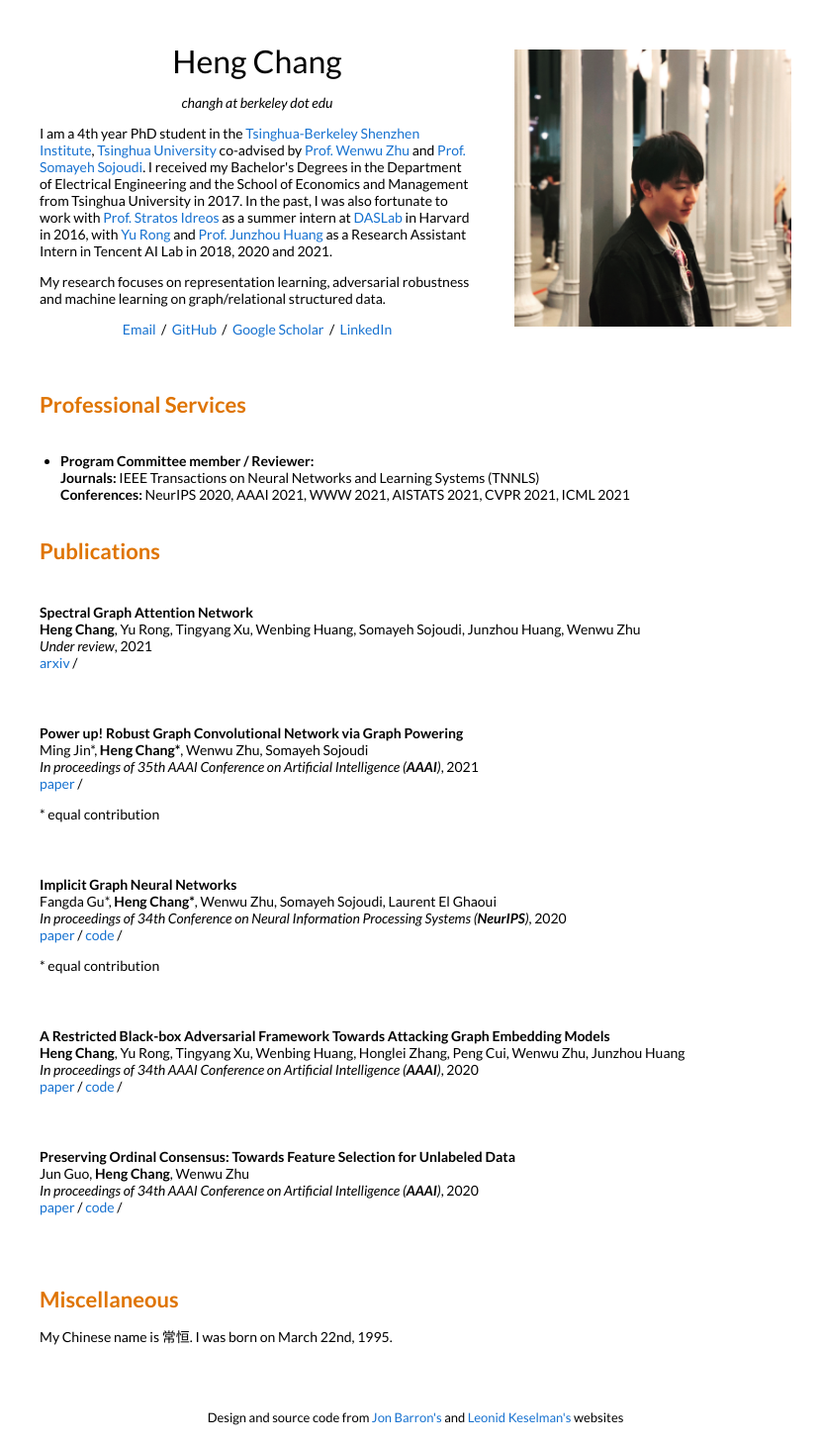
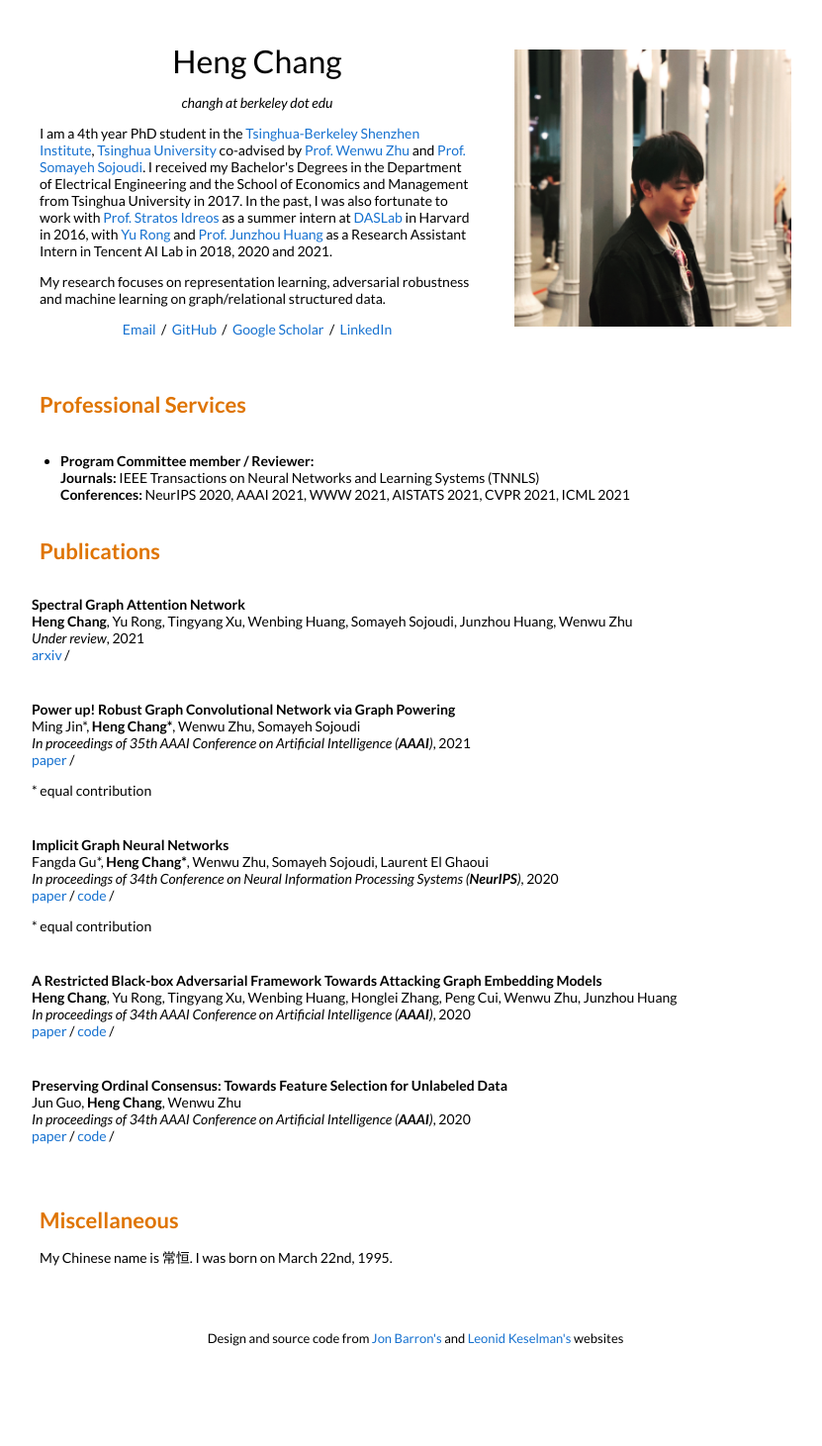
Before and after one commit to hchang95/hchang95.github.io, a Jekyll site: the page built from _posts/2021-03-01-arxiv-0.markdown, in a window 1280 px wide. Shown: the whole page at 99% size, without its empty margins (220-1051 px from the left). Built offline with Jekyll 4.4.1, drawn with Linux system fonts in a browser that asks for light colours; after the commit the page ends 1381 px from its top, so only the background shows below that.

Commit message:
Update default.html

```diff
--- a/_layouts/default.html
+++ b/_layouts/default.html
@@ -83,7 +83,7 @@
           {% for cat in post.categories %}
           {% if cat == 'research' %}
           <tr>
-            <td style="padding:2.5%;width:75%;vertical-align:middle">
+            <td style="padding:1.5%;width:75%;vertical-align:middle">
               <h3>{{post.title}}</h3>
               <br>
               {{post.authors}}
```
